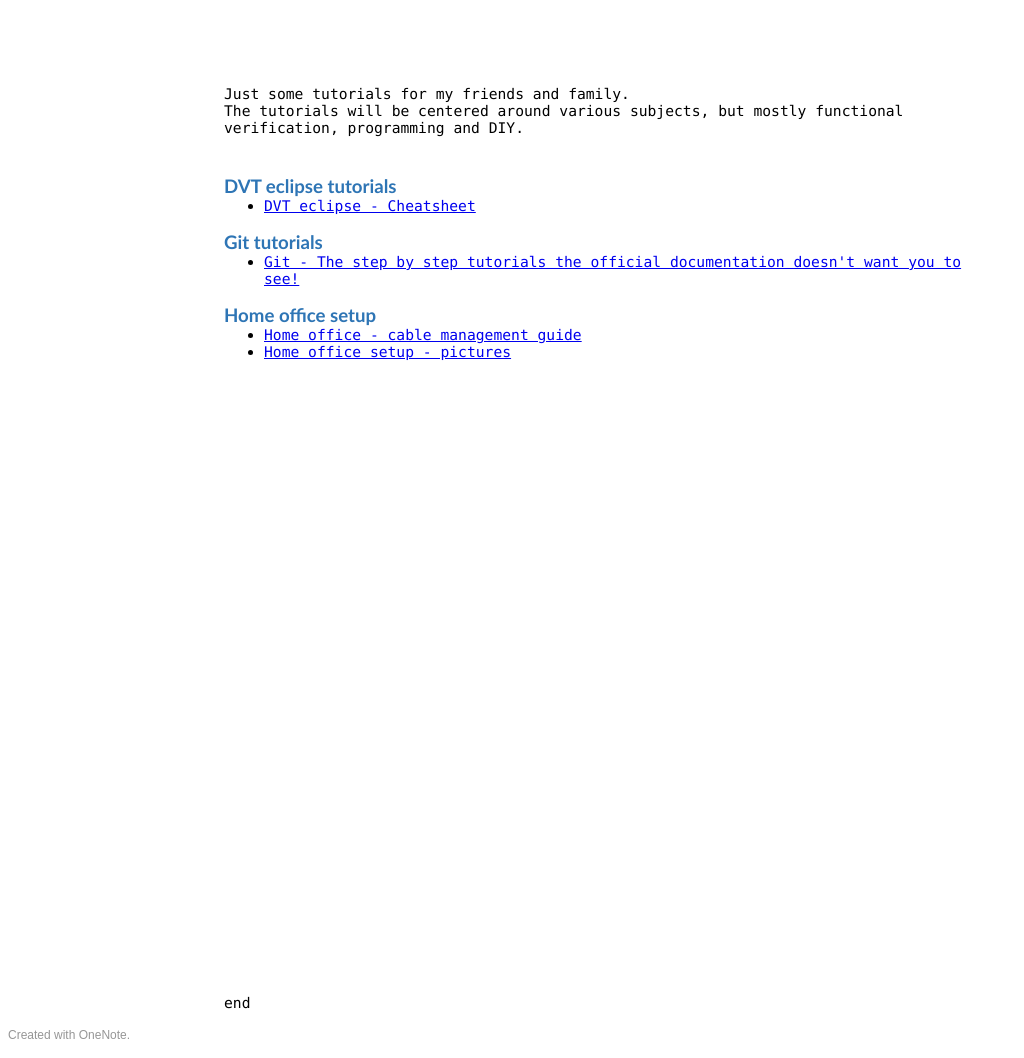
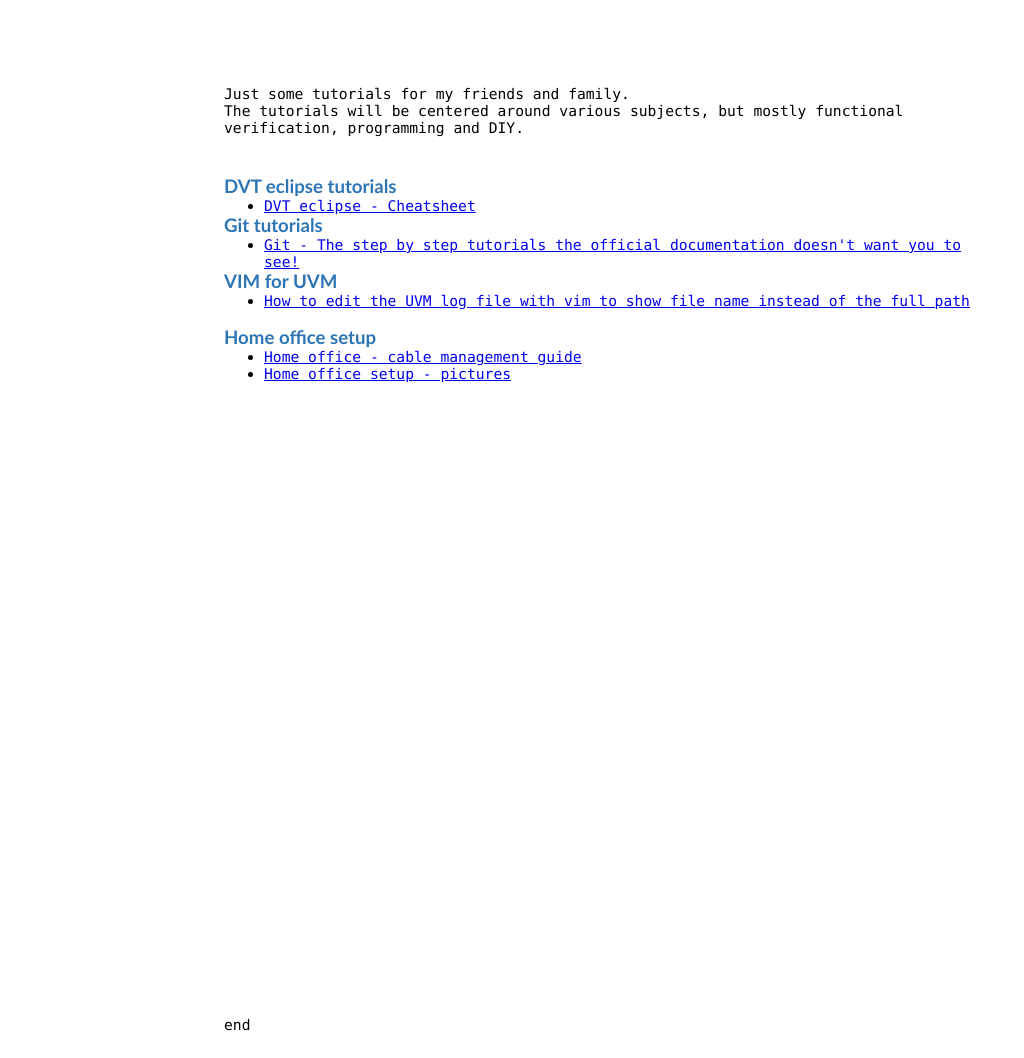
Before and after one commit to CaptainNimi/Constrained_random_tutorials, a plain HTML site: page index.htm in a window 1280 px wide. Shown: the part 42-1100 px from the top of the page, without its empty margins (0-1024 px from the left). Drawn offline with Linux system fonts and the light colour scheme.

Commit message:
Update index.htm

```diff
--- a/index.htm
+++ b/index.htm
@@ -36,7 +36,7 @@
                 Cheatsheet</SPAN></A>
 
         </UL>
-        <H1 lang=en-US style="FONT-SIZE: 11pt; FONT-FAMILY: Consolas; COLOR: black; MARGIN: 0in">&nbsp;</H1>
+
         <H2 lang=en-US style="FONT-SIZE: 14pt; FONT-FAMILY: Calibri; COLOR: #2e75b5; MARGIN: 0in">Git
           tutorials</H2>
         <UL style="MARGIN-BOTTOM: 0in; unicode-bidi: embed; MARGIN-TOP: 0in; DIRECTION: ltr" type=disc>
@@ -48,6 +48,17 @@
           </LI>
 
         </UL>
+
+        <H2 lang=en-US style="FONT-SIZE: 14pt; FONT-FAMILY: Calibri; COLOR: #2e75b5; MARGIN: 0in">VIM for UVM</H2>
+        <UL style="MARGIN-BOTTOM: 0in; unicode-bidi: embed; MARGIN-TOP: 0in; DIRECTION: ltr" type=disc>
+
+          <LI lang=en-US style="MARGIN-BOTTOM: 0px; VERTICAL-ALIGN: middle; MARGIN-TOP: 0px; COLOR: black">
+            <A href="tutorials/vim_uvm_log_without_file_path.htm">
+              <SPAN style="FONT-SIZE: 11pt; FONT-FAMILY: Consolas">How to edit the UVM log file with vim to show file name instead of the full path </SPAN></A>
+          </LI>
+
+        </UL>
+
         <H1 lang=en-US style="FONT-SIZE: 11pt; FONT-FAMILY: Consolas; COLOR: black; MARGIN: 0in">&nbsp;</H1>
         <H2 lang=en-US style="FONT-SIZE: 14pt; FONT-FAMILY: Calibri; COLOR: #2e75b5; MARGIN: 0in">Home
           office setup</H2>
@@ -73,8 +84,6 @@
   </DIV>
   <DIV>
     <P style="MARGIN: 0in">&nbsp;</P>
-    <P style="FONT-SIZE: 9pt; FONT-FAMILY: Arial; COLOR: #969696; DIRECTION: ltr; TEXT-ALIGN: left; MARGIN: 0in">Created
-      with OneNote.</P>
   </DIV>
 </BODY>
 
```
